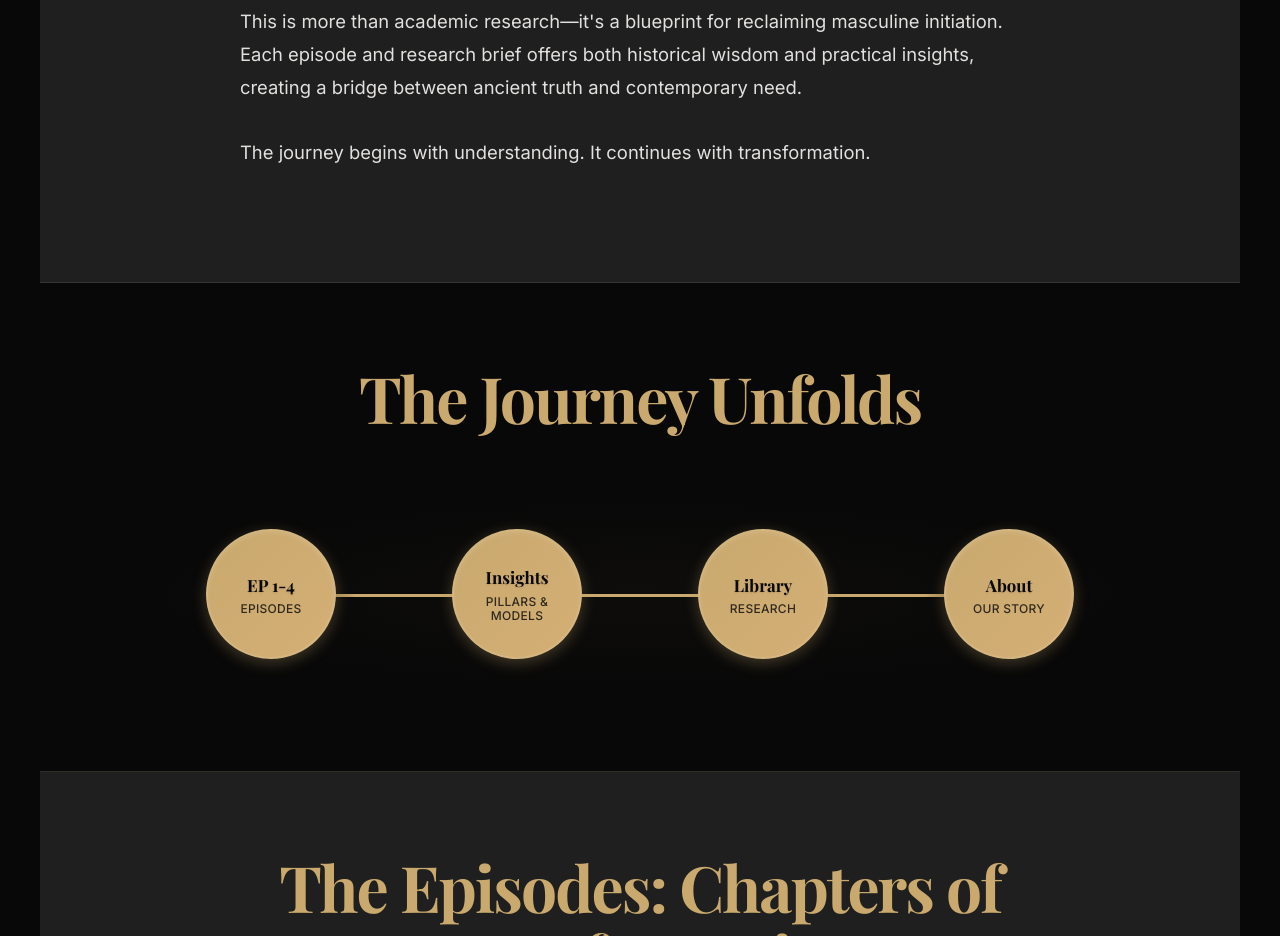
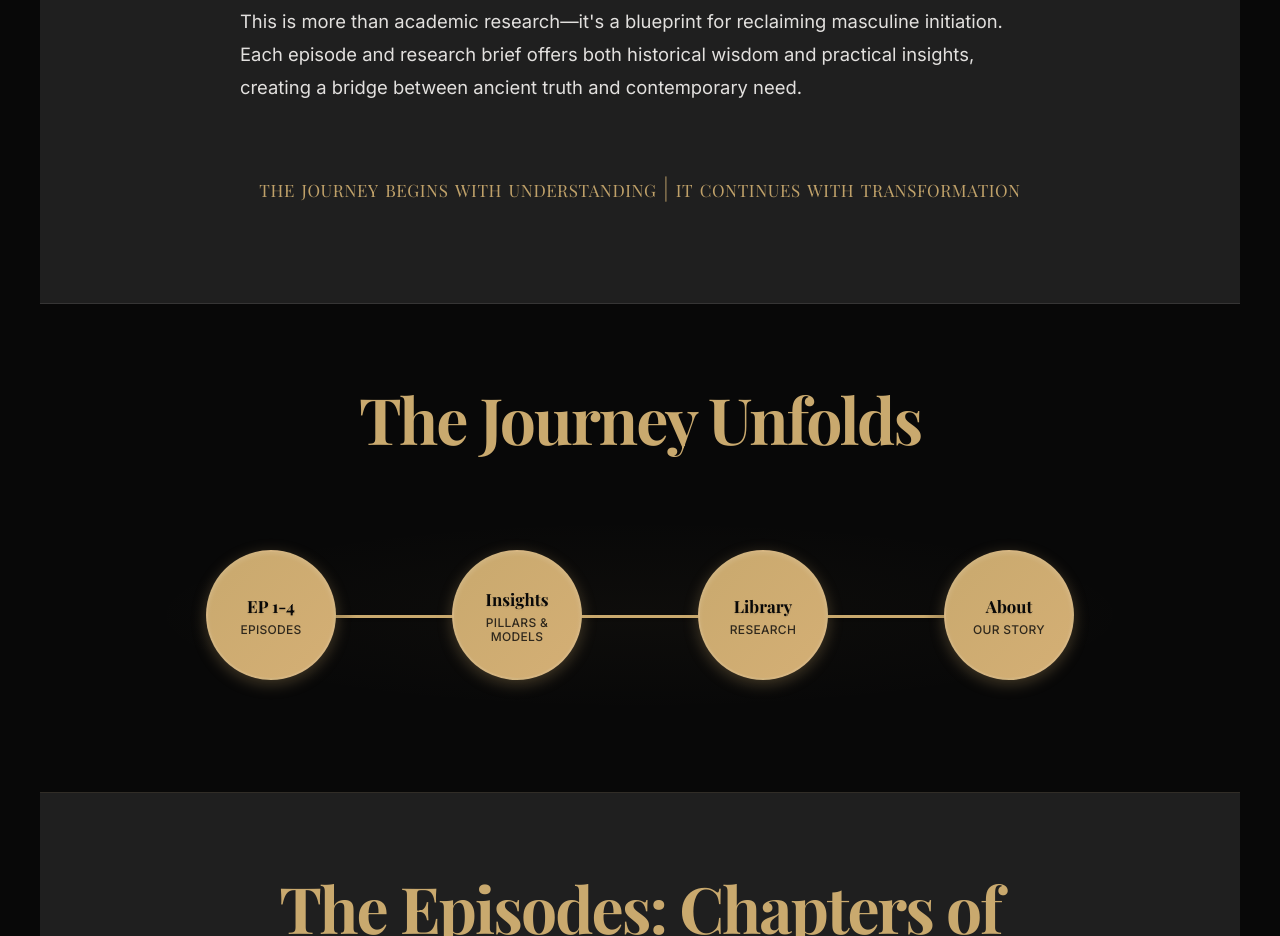
Before and after one commit to BenWassa/agoge, a plain HTML site: page website/index.html in a window 1280 px wide. Shown: the part 1580-2516 px from the top of the page. Drawn offline with nearby package versions, Linux system fonts and the light colour scheme.

Commit message:
Add transformation statement section with fade-in animation for enhanced visual impact

```diff
--- a/website/index.html
+++ b/website/index.html
@@ -46,7 +46,9 @@
 
             <p class="manifesto-text fade-in">This is more than academic research—it's a blueprint for reclaiming masculine initiation. Each episode and research brief offers both historical wisdom and practical insights, creating a bridge between ancient truth and contemporary need.</p>
 
-            <p class="manifesto-text fade-in">The journey begins with understanding. It continues with transformation.</p>
+            <div class="transformation-statement fade-in">
+                <p>the journey begins with understanding | it continues with transformation</p>
+            </div>
         </div>
     </section>
 
--- a/website/styles.css
+++ b/website/styles.css
@@ -65,6 +65,18 @@ body {
 .fade-in.visible {
     opacity: 1;
     transform: translateY(0);
+}
+
+/* Special transformation statement animation */
+.transformation-statement.fade-in {
+    opacity: 0;
+    transform: translateY(50px) scale(0.95);
+    transition: all 1.2s cubic-bezier(0.2, 0.8, 0.2, 1);
+}
+
+.transformation-statement.fade-in.visible {
+    opacity: 1;
+    transform: translateY(0) scale(1);
 }
 
 /* Hero Section */
@@ -493,6 +505,26 @@ body {
     font-family: 'Playfair Display', serif;
     line-height: 1;
     font-weight: 400;
+}
+
+/* Transformation Statement */
+.transformation-statement {
+    text-align: center;
+    margin-top: 4rem;
+    margin-bottom: 1rem;
+    margin-left: auto;
+    margin-right: auto;
+}
+
+.transformation-statement p {
+    font-size: clamp(1rem, 2vw, 1.5rem);
+    font-weight: 500;
+    color: var(--gold);
+    opacity: 0.95;
+    margin: 0;
+    font-family: 'playfair display', serif;
+    font-variant: small-caps;
+    letter-spacing: 0.025em;
 }
 
 /* Journey Timeline Section */
```
